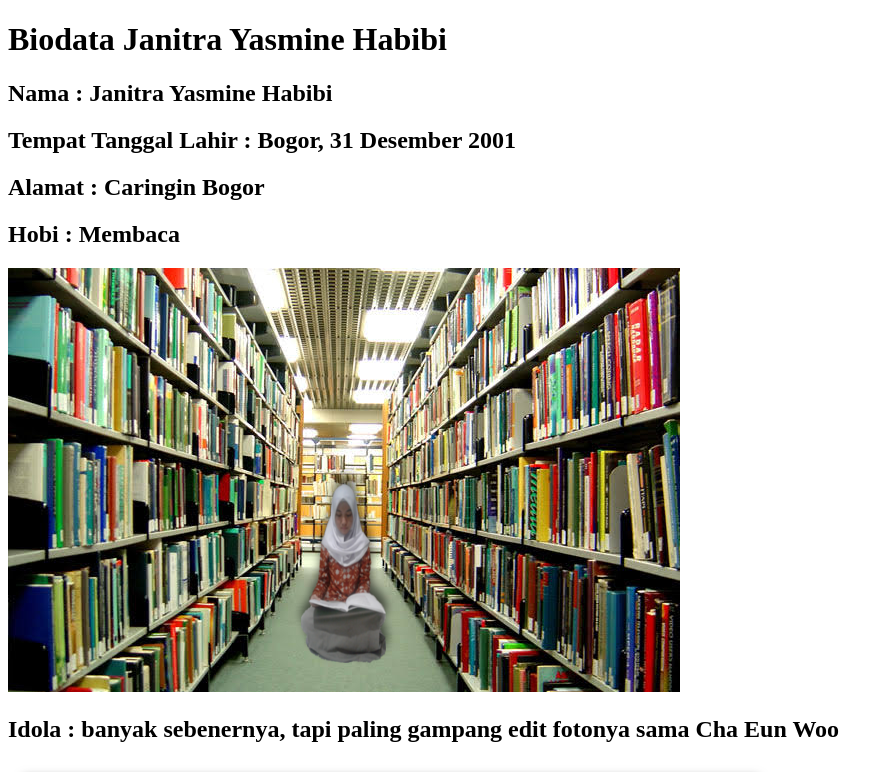
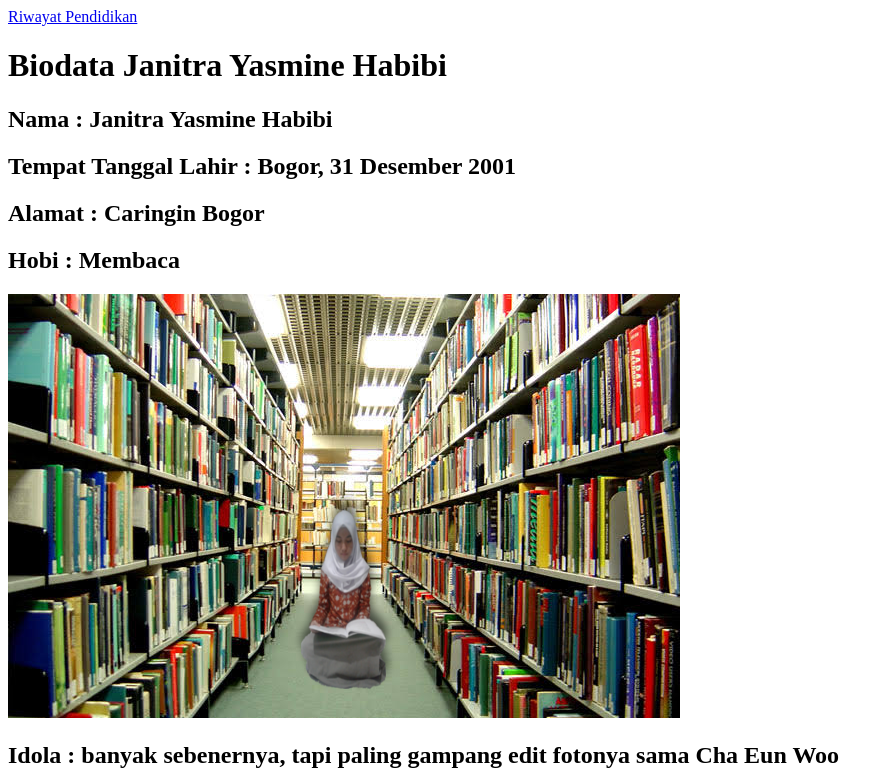
Before and after one commit to janitrayasmine/janitrayasmine.github.io, a plain HTML site: page Latihan html1/index.html in a window 1280 px wide. Shown: the top 772 px of the page, without its empty margins (0-893 px from the left). Drawn offline with Linux system fonts and the light colour scheme.

Commit message:
Update index.html

```diff
--- a/Latihan html1/index.html
+++ b/Latihan html1/index.html
@@ -4,7 +4,7 @@
 	<title>Janitra Yasmine Habibi</title>
 </head>
 <body>
-	<a href="https://index2.html"></a>
+	<a href="https://index2.html">Riwayat Pendidikan</a>
 	<h1>Biodata Janitra Yasmine Habibi</h1>
 	<h2>Nama : Janitra Yasmine Habibi</h2>
 	<h2>Tempat Tanggal Lahir : Bogor, 31 Desember 2001</h2>
```
